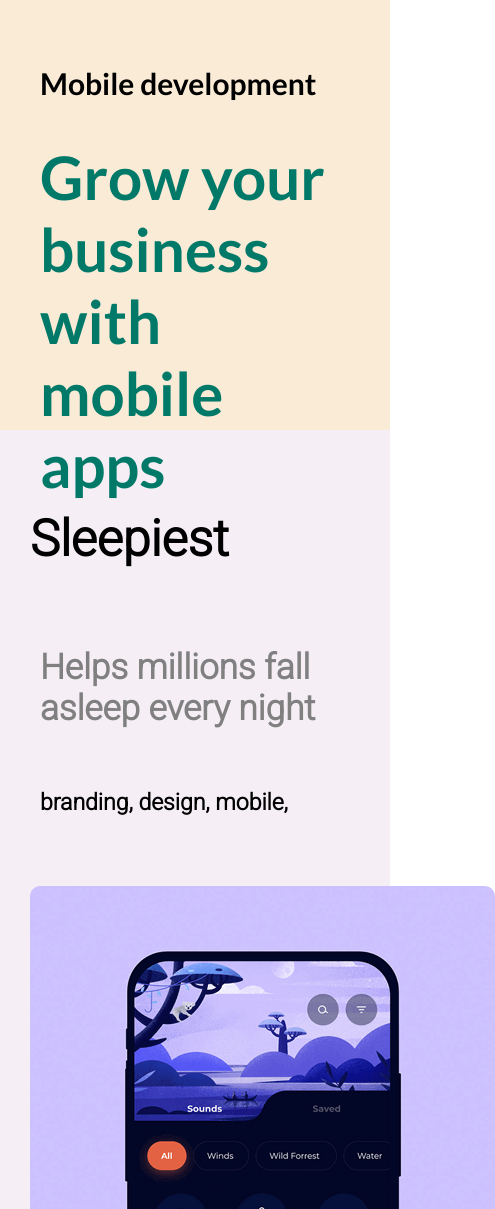
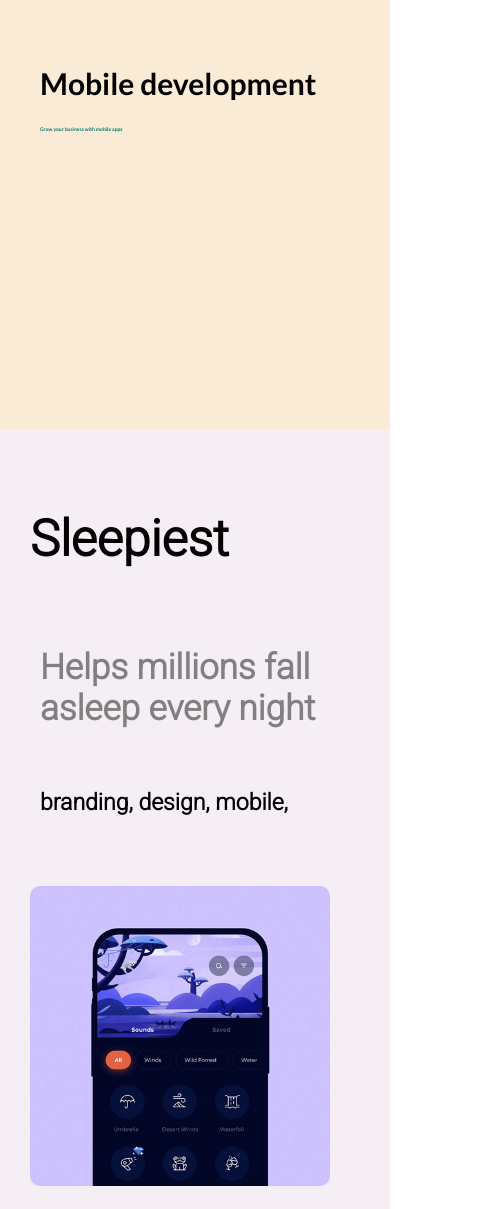
Before and after one commit to RobertoNobleMaestro/business-pagina, a plain HTML site: page index.html in a window 390 px wide. Shown: the top 1209 px of the page, 495 px wide, since content can reach past the window. Drawn offline with Linux system fonts and the light colour scheme.

Commit message:
Update style.css

```diff
--- a/css/style.css
+++ b/css/style.css
@@ -146,7 +146,7 @@ font-family: 'Gill Sans', 'Gill Sans MT', Calibri, 'Trebuchet MS', sans-serif;
         height: 100%;
     }
         h1{
-        font-size: 60px;
+        font-size: 5px;
         width: 100%;
         }
         .text2{
@@ -215,9 +215,9 @@ font-family: 'Gill Sans', 'Gill Sans MT', Calibri, 'Trebuchet MS', sans-serif;
         }
 
         img{
-        width: max-content;
+        width: 300px;
         align-items: center;
-        margin-right: 40px;
+        margin-right: 0px;
         }
 
         .letraB{
```
